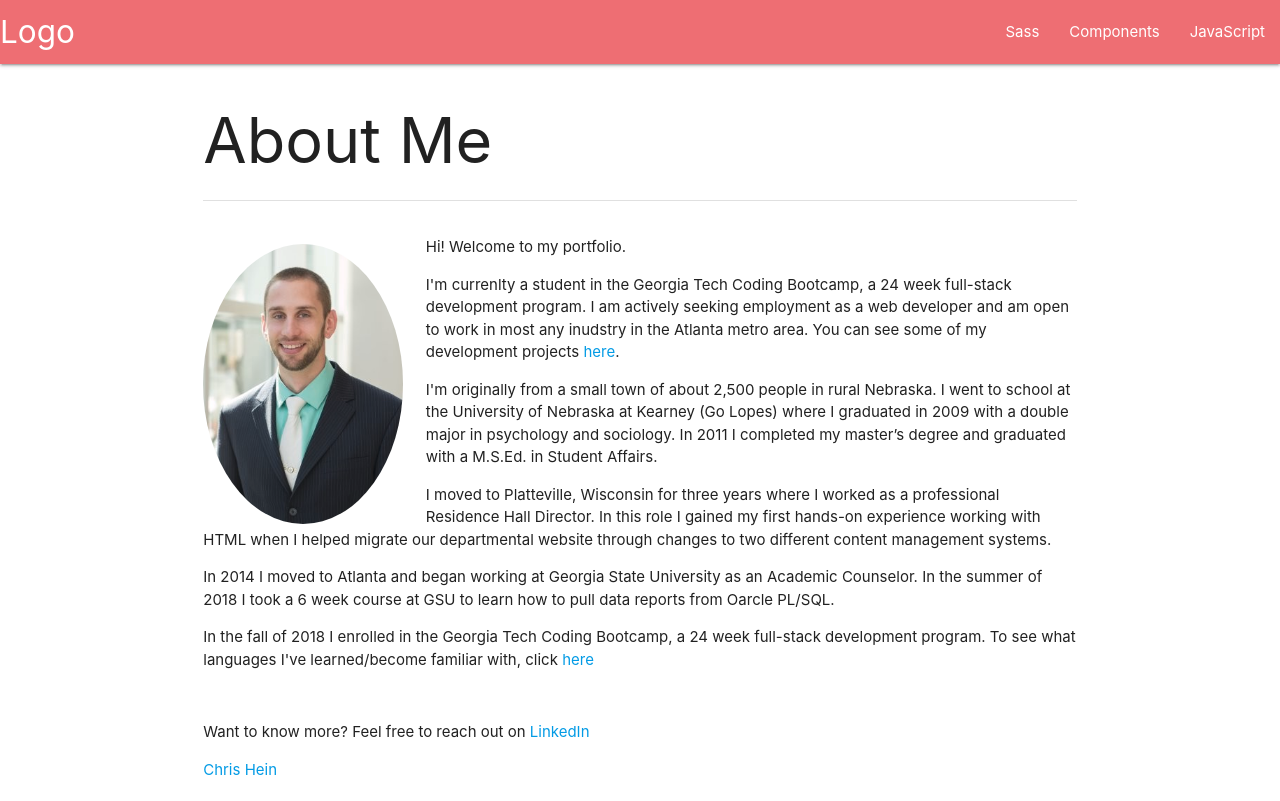
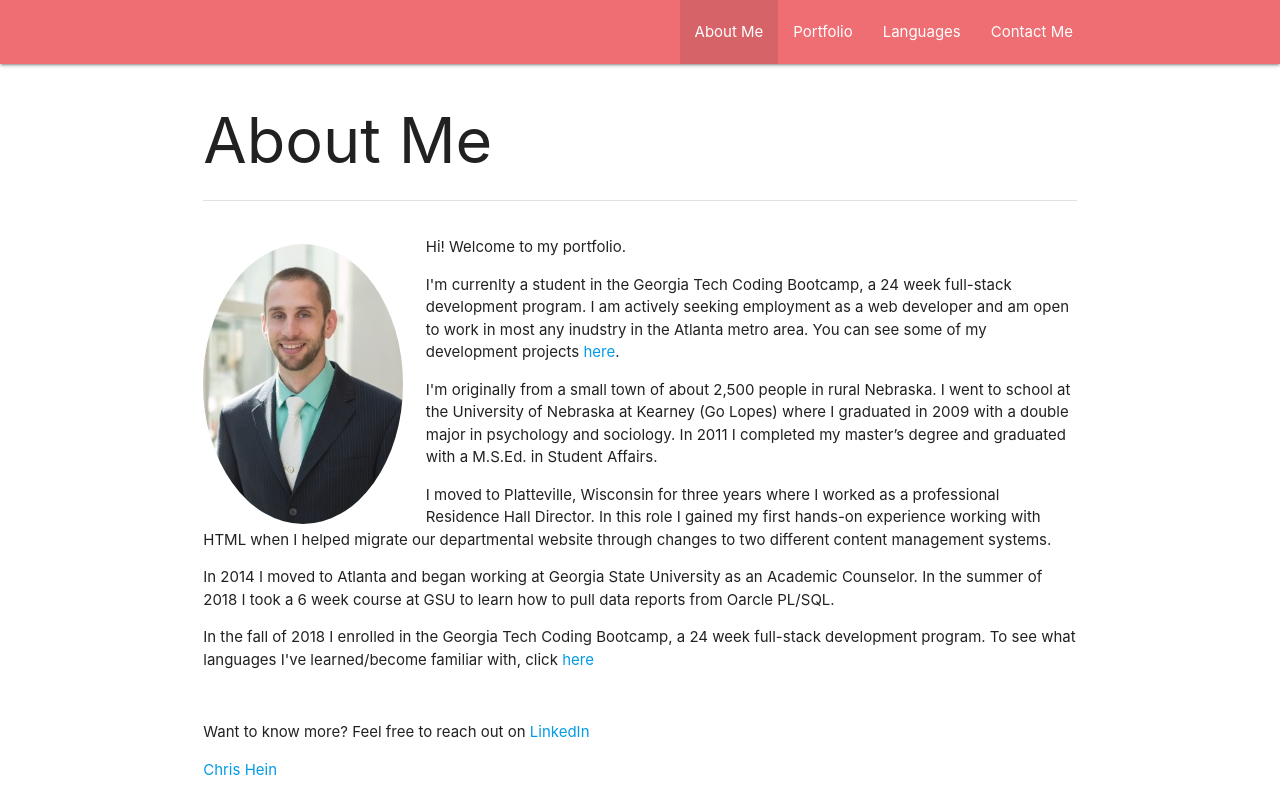
Before and after one commit to heincm/Updated-Portfolio, a plain HTML site: page index.html in a window 1280 px wide. Drawn offline with nearby package versions, Linux system fonts and the light colour scheme.

```diff
--- a/index.html
+++ b/index.html
@@ -5,6 +5,7 @@
     <meta charset="UTF-8">
     <meta name="viewport" content="width=device-width, initial-scale=1.0">
     <meta http-equiv="X-UA-Compatible" content="ie=edge">
+    <link href="https://fonts.googleapis.com/icon?family=Material+Icons" rel="stylesheet" />
     <link rel="stylesheet" href="../Updated-Portfolio/assets/css/materialize.css">
     <link rel="stylesheet" href="../Updated-Portfolio/assets/css/style.css">
     <title>About Me</title>
@@ -12,16 +13,22 @@
 
 <body>
     <nav>
-        <div class="nav-wrapper">
-            <a href="#" class="brand-logo">Logo</a>
+        <div class="nav-wrapper container">
+
             <ul id="nav-mobile" class="right hide-on-med-and-down">
-                <li><a href="sass.html">Sass</a></li>
-                <li><a href="badges.html">Components</a></li>
-                <li><a href="collapsible.html">JavaScript</a></li>
+                <li class="active"><a href="#">About Me</a></li>
+                <li><a href="../Updated-Portfolio/portfolio.html">Portfolio</a></li>
+                <li><a href="../Updated-Portfolio/languages.html">Languages</a></li>
+                <li><a href="../Updated-Portfolio/contact.html">Contact Me</a></li>
             </ul>
+            <ul id="nav-mobile" class="sidenav">
+                <li><a href="../Updated-Portfolio/portfolio.html">Portfolio</a></li>
+                <li><a href="../Updated-Portfolio/languages.html">Languages</a></li>
+                <li><a href="../Updated-Portfolio/contact.html">Contact Me</a></li>
+            </ul>
+            <a href="#" data-target="mobile-demo" class="sidenav-trigger"><i class="material-icons">menu</i></a>
         </div>
     </nav>
-
     <div class="container">
         <div class="row">
             <div class="col s12">
@@ -64,8 +71,10 @@
             </div>
         </div>
     </div>
+    <script src="https://code.jquery.com/jquery-3.3.1.min.js" integrity="sha256-FgpCb/KJQlLNfOu91ta32o/NMZxltwRo8QtmkMRdAu8="
+        crossorigin="anonymous"></script>
     <script type="text/javascript" src="https://platform.linkedin.com/badges/js/profile.js" async defer></script>
-    <script src="../Updated-Portfolio/assets/javascript/materialize.js"></script>
+    <script src="https://cdnjs.cloudflare.com/ajax/libs/materialize/1.0.0/js/materialize.min.js"></script>
     <script src="../Updated-Portfolio/assets/javascript/javascript.js"></script>
 </body>
 
```
